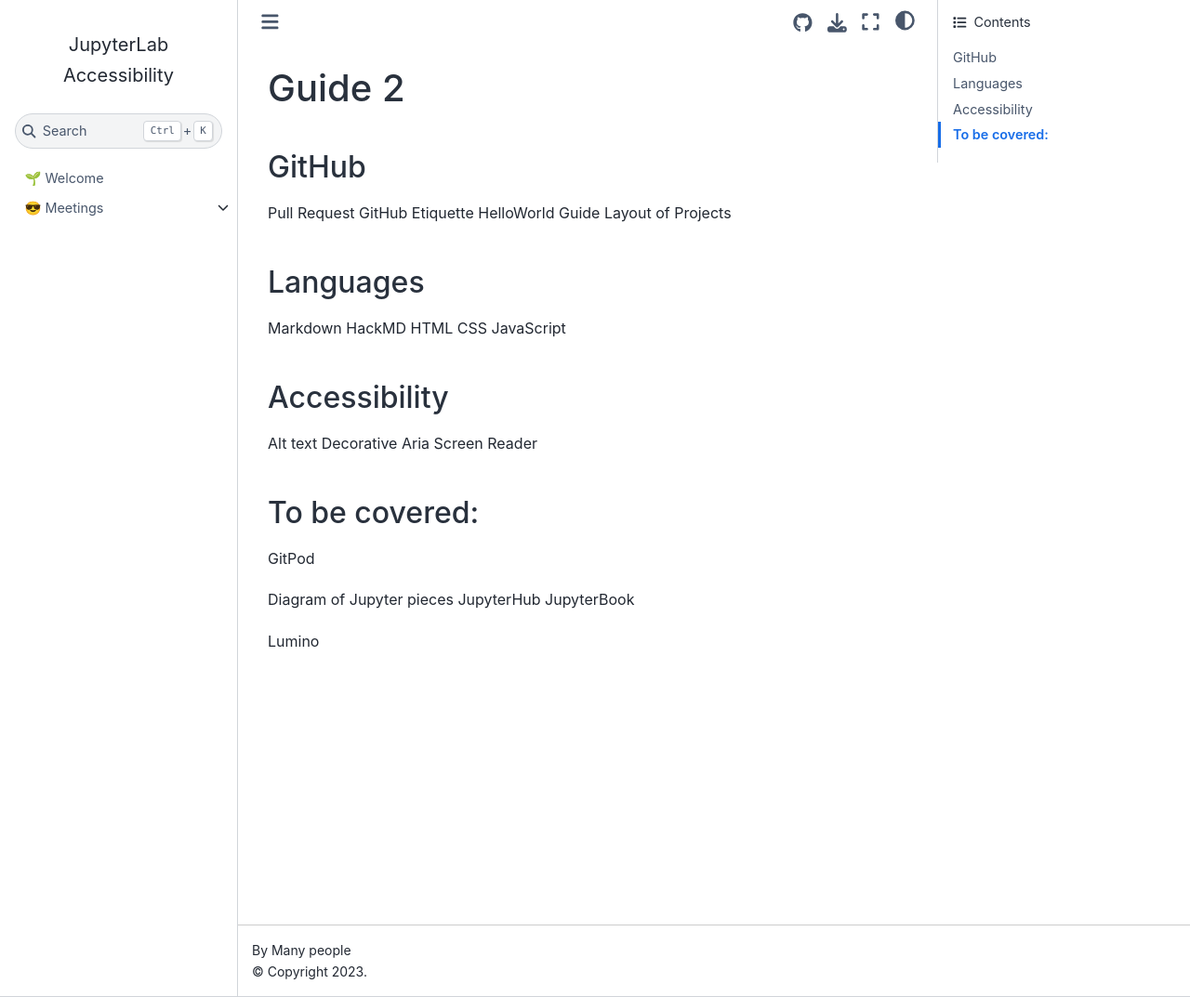
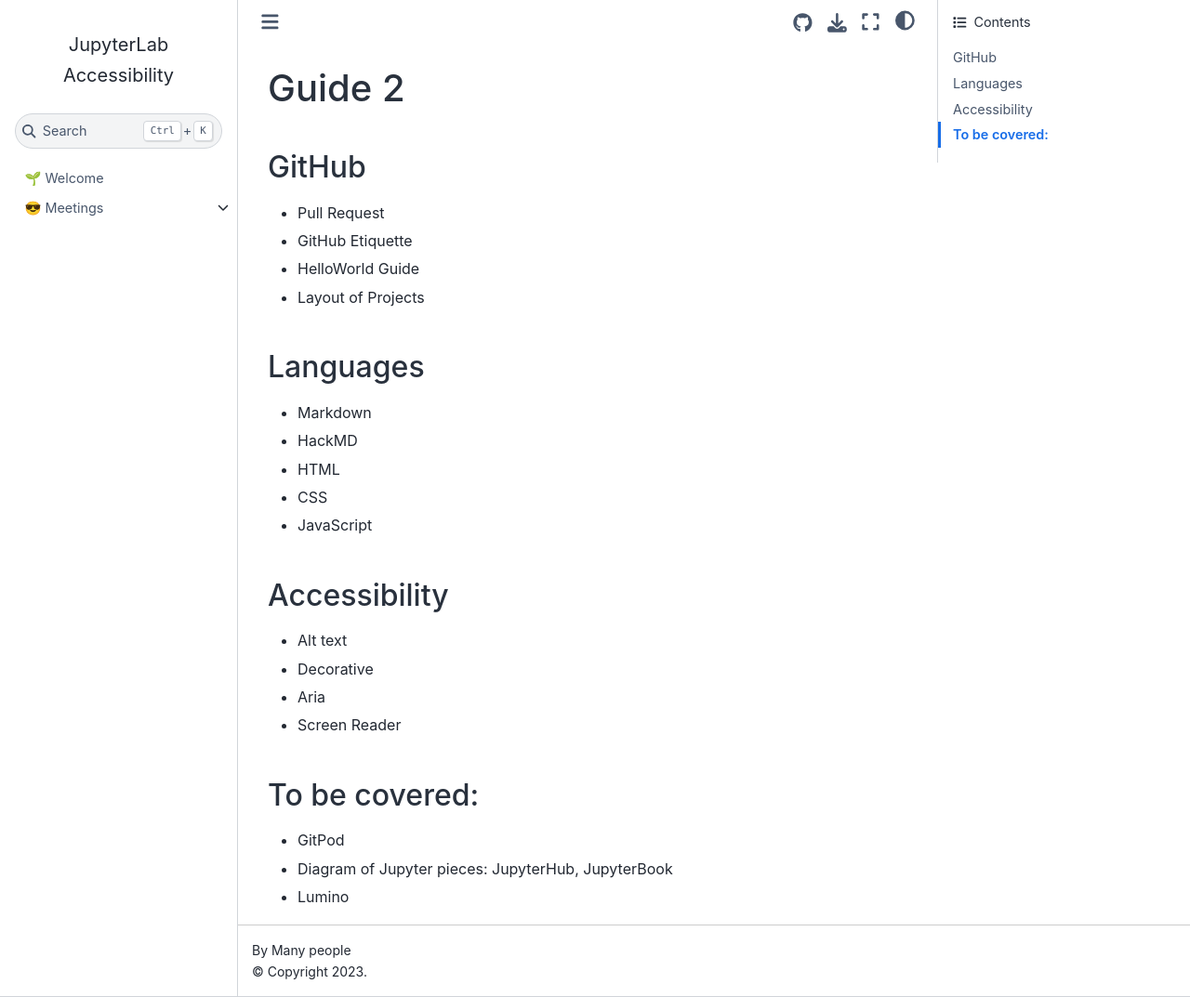
Before and after one commit to saulshanabrook/jupyterlab-accessibility, a Jupyter Book: the page built from Guide2.md, in a window 1280 px wide and 1073 px high. Shown: the whole window at 93% size. Built offline with Jupyter Book 1.0.4 settings and Sphinx 7.4.7 and the Sphinx Book theme 1.1.4, drawn with Linux system fonts in a browser that asks for light colours; pages that are not in the unit, such as notebooks, are missing from menus.

```diff
--- a/Guide2.md
+++ b/Guide2.md
@@ -1,29 +1,25 @@
 # Guide 2
 
 ## GitHub
-Pull Request
-GitHub Etiquette
-HelloWorld Guide
-Layout of Projects
+* Pull Request
+* GitHub Etiquette
+* HelloWorld Guide
+* Layout of Projects
 
 ## Languages
-Markdown
-HackMD
-HTML
-CSS
-JavaScript
+* Markdown
+* HackMD
+* HTML
+* CSS
+* JavaScript
 
 ## Accessibility
-Alt text
-Decorative
-Aria
-Screen Reader
+* Alt text
+* Decorative
+* Aria
+* Screen Reader
 
 ## To be covered:
-GitPod
-
-Diagram of Jupyter pieces
-JupyterHub
-JupyterBook
-
-Lumino
+* GitPod
+* Diagram of Jupyter pieces: JupyterHub, JupyterBook
+* Lumino
```
